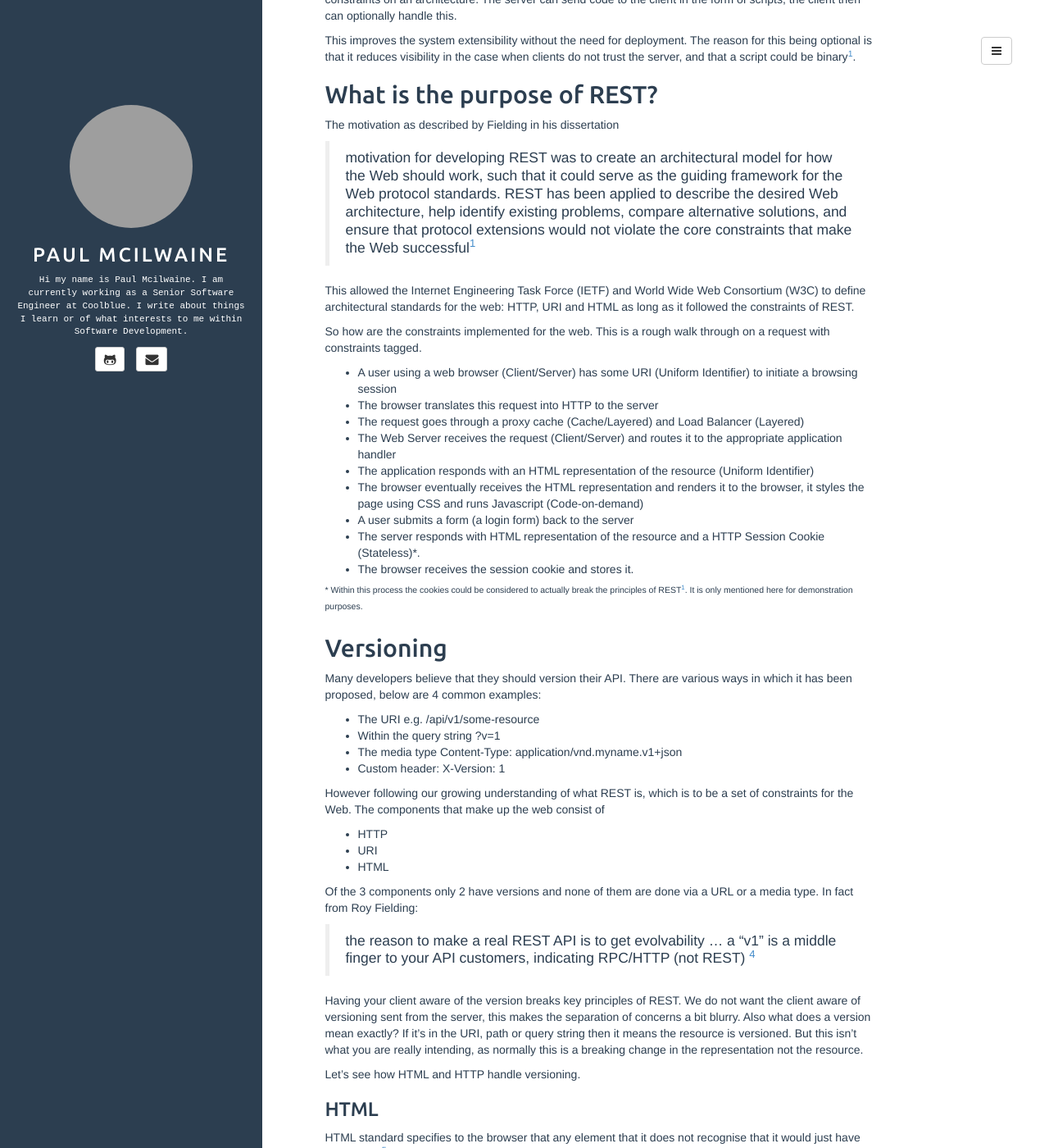
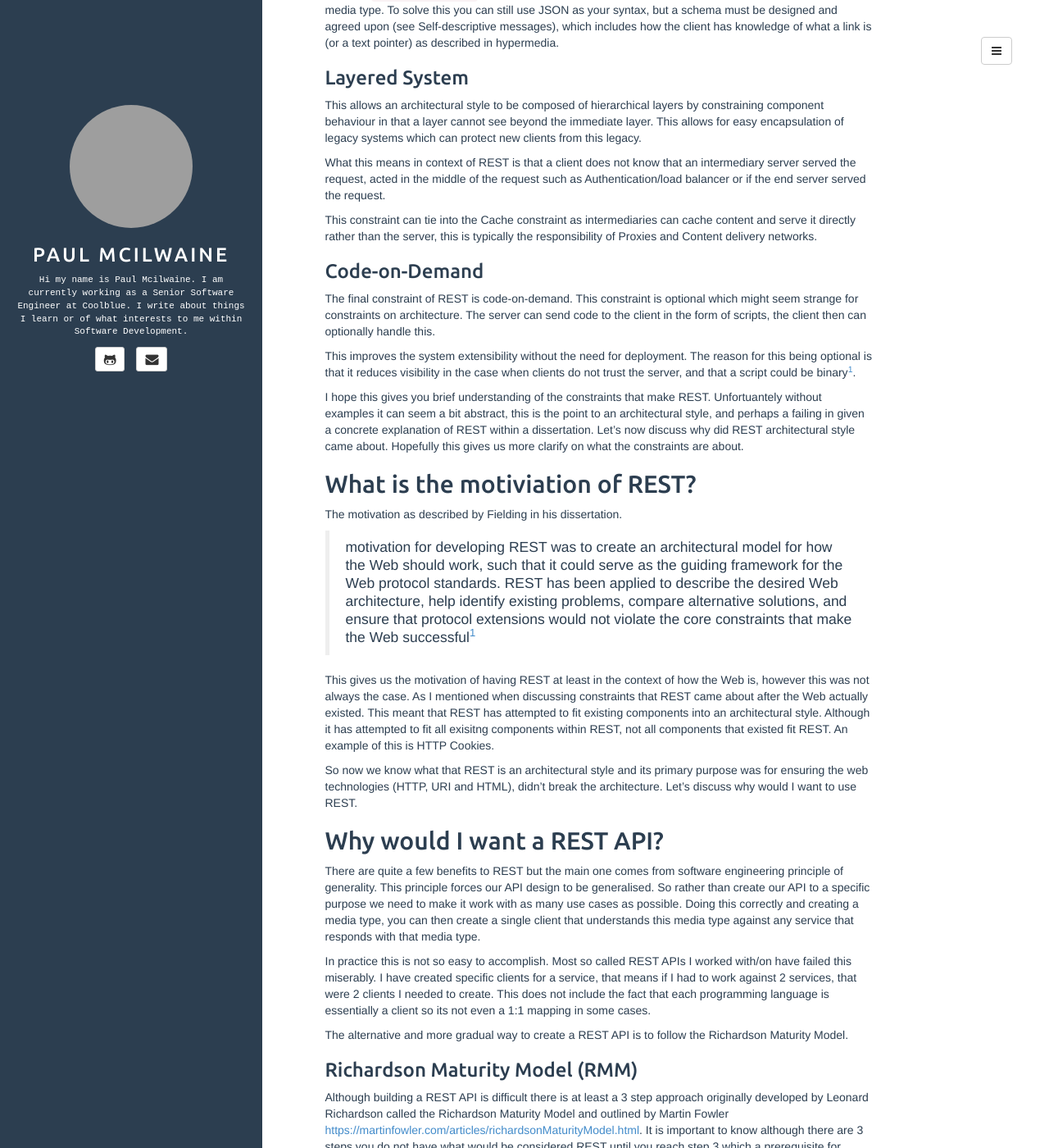
Before and after one commit to pmcilwaine/pmcilwaine.github.io, a Jekyll site: the page built from _posts/2019-08-01-understanding-rest.md, in a window 1280 px wide and 1400 px high, scrolled down 2882 px. Shown: the whole window at 82% size. Built offline with Jekyll 4.4.1, drawn with Linux system fonts in a browser that asks for light colours; comment, search, counter and statistics services are not loaded; some of the changed text lies outside the part shown; grey boxes are pictures that could not be loaded.

Commit message:
Updated REST article, added more drafts

```diff
--- a/_posts/2019-08-01-understanding-rest.md
+++ b/_posts/2019-08-01-understanding-rest.md
@@ -5,26 +5,28 @@
 comments: true
 ---
 
-As a developer you will probably have heard of the term REST, and after thinking about having some understanding of what REST is, you’ve created your own API labelled it RESTful and had clients developed to use it. But is what you really developed actually REST under its definition or something else?
+As a developer you may have heard of the term REST, you may have worked with or created an API that was called RESTful. However was it actually REST or was it missing some requirements? Below I will walk through what REST is to the best of my knowledge.
 
-## What is REST
+## What is REST?
 REST stands for Representational State Transfer, and was described in Roy T. Fielding’s dissertation back in 2000[^1].
 
 > [REST is an] architectural style for distributed hypermedia systems, describing the software engineering principles guiding REST and the interaction constraints chosen to retain those principles, while contrasting them to the constraints of other architectural styles.
 
-This is a brief description of what REST is, but we should first discuss what hypermedia systems are as they are fundamental to understanding REST.
+This is a brief description of what REST is and also contains a lot of information, so I first feel I need to explain what hypermedia is.
 
 ### Hypermedia
-Understanding hypermedia requires further definition of that of HyperText
+The term hypermedia is actually a superset of the term Hypertext, so before I give a definition of hypermedia, below is a definition of hypertext. The distinction between the two is small.
 
 > Hypertext is basically the same as regular text - it can be stored, read, searched, or edited - with an important exception: hypertext is text with pointers to other text. The browsers let you deal with the pointers in a transparent way -- select the pointer, and you are presented with the text that is pointed to[^2]
 
-Examples of hypertext are Microsoft Help, and Hyperstudio/Hypercard. Now that we understand that hypertext is text that contains pointers to other text (to be brief). Hypermedia is a superset of hypertext. This means that it has text, and pointers to other text but can also contain images, video, sound, etc. An example of hypermedia is the World Wide Web (WWW).
+Examples of hypertext are Microsoft Help, and Hyperstudio/Hypercard.
 
-Now that we know what hypermedia is, how is it related to REST? As stated in the dissertation[^1] describing REST, hypermedia is a constraint within the REST architecture.
+Like I said Hypermedia is superset to hypertext, so what are the additions to hypermedia that are not in the underlying term? Well, as the name suggests its media. Media can be in form of images, video, sound etc. So hypermedia although very important to understand, is quite a simple concept.
+
+Now that we know what hypermedia is, we should go over the constraints as stated previously REST is an architectural style for distributed hypermedia systems.
 
 ## Constraints
-To ensure our architecture is well defined and has boundaries, we want to set some constraints. An interesting thing to know is that most cases you want to design from a blank canvas (no pre-existing system), however in respect to REST it started from a pre-existing system (the web).
+To ensure our architecture is well defined and has boundaries, we want to set some constraints. What differs REST to other architectural styles is that they usually are created first, however REST started against a pre-existing system.
 
 There are six constraints within REST as listed below.
 
@@ -35,17 +37,17 @@
 5. Layered System
 6. Code-on-Demand (optional)
 
-Each constraint listed adds something to the constraint above it as a whole this gives us the architectural style of REST.
+Each constraint listed adds to the constraint above it as a whole this gives us as a whole, the architectural style of REST.
 
 ### Client-Server
 This is the first constraint to the architectural style. The main principle behind client-server is separation of concerns.
 
-The purpose of separation of concerns allows us to separate the user interface which improves portability and concerns of the server which improves the scalability of the service.
+The purpose of separation of concerns requires us to separate the user interface which improves portability and concerns of the server which improves the scalability of the service.
 
-As we have the principle of separation of concerns, we get evolvability. That means that client and server can evolve independently.[^1][^3]
+The principle of separation of concerns gives us evolvability. For a client server architecture to really work well and in the case of REST we want both the client and server to evolve independently from each other[^1][^3]. This evolvability is important and I'll discuss it again in how we can attempt to ensure this.
 
 ### Stateless
-This means that the client must send all the necessary information to the service to understand the request. This requires the client to store some state and it should be sent with the request.
+This means that the client must send all the necessary information to the service to understand the request. This requires the client to store some state and it should be sent with the request to ensure the request is fulfilled correctly.
 
 Advantages of this constraint are visibility, reliability, and scalability. It has a drawback as each request needs to contain all the information in the request thus reduces network performance, it also reduces server control of consistent application behaviour as part of the application state is now stored on the client. [^1]
 
@@ -64,114 +66,66 @@
 
 We apply the software engineering principle of generality to achieve this. The trade-off of this is that we degrade efficiency as we are building to a standard rather than something specific to the applications needs.
 
-Let’s describe what each of these interface constraints mean:
+So let me explain more about these interface constraints.
 
 #### Resources & Resource Identifiers
-Anything that can be named, can be a resource. A resource is a contextual mapping to a set of entities, it’s not the mapping of an entity at a particular point in time. This means that the entities can evolve over time but the resource does not.
+Anything that can be named, can be a resource. A resource is a contextual mapping to a set of entities, it’s not the mapping of an entity at a particular point in time. This means that the entities can evolve over time but the resource does not. An example of this is todays weather which might have a URI like below.
+
+> /weather/today
+
+This URI will always be the same, however as we know today will change. If the todays date is January 1st then tomorrow the URI will point to data for January 2nd. As stated the URI stays the same, but the data is different.
 
 #### Resource Representations
 A representation consists of data, metadata describing the data, and, on occasion, metadata to describe the metadata.
 
-* Meta data is in key, value pairs. In the response message it may contain, representation metadata and resource metadata.
+* Meta data is in key value pairs. In the response message it may contain, representation metadata and resource metadata.
 * Control data could be used if we want to get only a newer version than a one stored in cache.
-* The data format of a representation is the media type. It must be sent so the client can understand the representation format.
+* The data format of a representation is the media type. It must be sent, so the client can understand the representation format.
 
 #### Self-descriptive messages
-In short this means it means the data format representation MUST always come with the media type. The media type must be well specified and that client and server both agree about the media type refers to.
+In short this means it means the data format representation MUST always come with the media type. The media type must be well specified and that client and server both agree about what the media type refers to.
 
-This allows you to create your own media type, with specification and as long as both server and client agree then this constraint satisfied.
+This allows you to create your own media type, with specification and as long as both server and client agree then this constraint is satisfied.
 
 #### Hypermedia as the engine of application state
-This is generally where most REST APIs fail. The client does not need any prior knowledge of the service to use it other than an entry point, and understanding of the media type. All interactions thereafter are driven by hypermedia.
+This is generally where most REST APIs fail. The client does not need any prior knowledge of the service to use it other than an entry point, and understanding of the media type. All interactions thereafter are driven by hypermedia. As prevously stated in the explanation of hypermedia, this demonstrates the importance of hypermedia as it is to REST. Without being able to link to other data, you wouldn't get much use out of the API, and your client would need prior knowledge of the system to retrieve more information.
 
-An example `application/json` is common media type used for services that claim to be following REST, however `application/json` does not have a concept of links so therefore you aren’t RESTful. You can create your own media type which is an extension of REST to incorporate this.
+An example: `application/json` is common media type used for services that claim to be following REST, however `application/json` does not have a concept of links so therefore you aren’t RESTful with this media type. To solve this you can still use JSON as your syntax, but a schema must be designed and agreed upon (see Self-descriptive messages), which includes how the client has knowledge of what a link is (or a text pointer) as described in hypermedia.
 
-#### Layered System
+### Layered System
 This allows an architectural style to be composed of hierarchical layers by constraining component behaviour in that a layer cannot see beyond the immediate layer. This allows for easy encapsulation of legacy systems which can protect new clients from this legacy.
 
 What this means in context of REST is that a client does not know that an intermediary server served the request, acted in the middle of the request such as Authentication/load balancer or if the end server served the request.
 
-#### Code-on-Demand
-The final constraint of REST is code-on-demand. This constraint is optional which might seem strange for constraints on an architecture. The server can send code to the client in the form of scripts, the client then can optionally handle this.
+This constraint can tie into the Cache constraint as intermediaries can cache content and serve it directly rather than the server, this is typically the responsibility of Proxies and Content delivery networks.
+
+### Code-on-Demand
+The final constraint of REST is code-on-demand. This constraint is optional which might seem strange for constraints on architecture. The server can send code to the client in the form of scripts, the client then can optionally handle this.
 
 This improves the system extensibility without the need for deployment. The reason for this being optional is that it reduces visibility in the case when clients do not trust the server, and that a script could be binary[^1].
 
-## What is the purpose of REST?
-The motivation as described by Fielding in his dissertation
+I hope this gives you brief understanding of the constraints that make REST. Unfortuantely without examples it can seem a bit abstract, this is the point to an architectural style, and perhaps a failing in given a concrete explanation of REST within a dissertation. Let's now discuss why did REST architectural style came about. Hopefully this gives us more clarify on what the constraints are about.
+
+## What is the motiviation of REST?
+The motivation as described by Fielding in his dissertation.
 
 > motivation for developing REST was to create an architectural model for how the Web should work, such that it could serve as the guiding framework for the Web protocol standards. REST has been applied to describe the desired Web architecture, help identify existing problems, compare alternative solutions, and ensure that protocol extensions would not violate the core constraints that make the Web successful[^1]
 
-This allowed the Internet Engineering Task Force (IETF) and World Wide Web Consortium (W3C) to define architectural standards for the web: HTTP, URI and HTML as long as it followed the constraints of REST.
+This gives us the motivation of having REST at least in the context of how the Web is, however this was not always the case. As I mentioned when discussing constraints that REST came about after the Web actually existed. This meant that REST has attempted to fit existing components into an architectural style. Although it has attempted to fit all exisitng components within REST, not all components that existed fit REST. An example of this is HTTP Cookies.
 
-So how are the constraints implemented for the web. This is a rough walk through on a request with constraints tagged.
+So now we know what that REST is an architectural style and its primary purpose was for ensuring the web technologies (HTTP, URI and HTML), didn't break the architecture. Let's discuss why would I want to use REST.
 
-* A user using a web browser (Client/Server) has some URI (Uniform Identifier) to initiate a browsing session
-* The browser translates this request into HTTP to the server
-* The request goes through a proxy cache (Cache/Layered) and Load Balancer (Layered)
-* The Web Server receives the request (Client/Server) and routes it to the appropriate application handler
-* The application responds with an HTML representation of the resource (Uniform Identifier)
-* The browser eventually receives the HTML representation and renders it to the browser, it styles the page using CSS and runs Javascript (Code-on-demand)
-* A user submits a form (a login form) back to the server
-* The server responds with HTML representation of the resource and a HTTP Session Cookie (Stateless)*.
-* The browser receives the session cookie and stores it.
+## Why would I want a REST API?
+There are quite a few benefits to REST but the main one comes from software engineering principle of generality. This principle forces our API design to be generalised. So rather than create our API to a specific purpose we need to make it work with as many use cases as possible. Doing this correctly and creating a media type, you can then create a single client that understands this media type against any service that responds with that media type.
 
-<sup>* Within this process the cookies could be considered to actually break the principles of REST[^1]. It is only mentioned here for demonstration purposes.</sup>
+In practice this is not so easy to accomplish. Most so called REST APIs I worked with/on have failed this miserably. I have created specific clients for a service, that means if I had to work against 2 services, that were 2 clients I needed to create. This does not include the fact that each programming language is essentially a client so its not even a 1:1 mapping in some cases.
 
-## Versioning
-Many developers believe that they should version their API. There are various ways in which it has been proposed, below are 4 common examples:
-
-* The URI e.g. /api/v1/some-resource
-* Within the query string ?v=1
-* The media type Content-Type: application/vnd.myname.v1+json
-* Custom header: X-Version: 1
-
-However following our growing understanding of what REST is, which is to be a set of constraints for the Web. The components that make up the web consist of
-
-* HTTP
-* URI
-* HTML
-
-Of the 3 components only 2 have versions and none of them are done via a URL or a media type. In fact from Roy Fielding:
-
-> the reason to make a real REST API is to get evolvability … a "v1" is a middle finger to your API customers, indicating RPC/HTTP (not REST) [^5]
-
-Having your client aware of the version breaks key principles of REST. We do not want the client aware of versioning sent from the server, this makes the separation of concerns a bit blurry. Also what does a version mean exactly? If it’s in the URI, path or query string then it means the resource is versioned. But this isn’t what you are really intending, as normally this is a breaking change in the representation not the resource.
-
-Let’s see how HTML and HTTP handle versioning.
-
-### HTML
-HTML standard specifies to the browser that any element that it does not recognise that it would just have the content[^6]. In HTML5 this changed so that the element would be parsed so that styling could be achieved[^7].
-
-Irrespective of what your browser supports unknown elements will be handled in some way. So versioning is not really important hence why in HTML5 it is completely removed.
-
-Unlike in proposed versioning methods for APIs, the client and server does not specify the HTML version it just requests text/html and returns a text/html document (HTML). Versioning is important in terms of setting a standard to follow for the client. If it’s not using the latest version it should at least know how to handle unknowns.
-
-### HTTP
-The client sends a HTTP/1.1 version but if the client supports HTTP/2 it will send an Upgrade header. If the server supports it the protocol will be switched to HTTP/2. From the server point of view it must always send the latest minor version e.g. If HTTP/1.0 is requested and it has support for HTTP/1.1 the response should be HTTP/1.1.
-
-> The "Upgrade" header field is intended to provide a simple mechanism for transitioning from HTTP/1.1 to some other protocol on the same connection.  A client MAY send a list of protocols in the Upgrade header field of a request to invite the server to switch to one or more of those protocols, in order of descending preference, before sending the final response.  A server MAY ignore a received Upgrade header field if it wishes to continue using the current protocol on that connection.  Upgrade cannot be used to insist on a protocol change.[^8]
-
-What we learn from the implementation of HTML and HTTP is that they are backwards and forwards compatible.
-
-> Backward compatibility - Newer code can read data that was written by older code.
-> Forward compatibility - Older code can read data that was written by newer code.[^4]
-
-What we can learn from how the Web components HTTP and HTML work is that we should write a standard, this standard can change and this is what we version. Within the standard we need to ensure its explicitly stated how to handle unknown properties within the media type. This is to ensure backwards and forwards compatibility.
-
-## Why would I want a REST API
-
-REST is simple but due to its simplicity, it's very difficult to implement. You need to assume clients know nothing other than an entry point, from here it requires hypermedia to allow transitions of state i.e. go from one page to another this allows the client to explore. There is no versioning i.e. we do not state we want to use URI version X, or HTML version Y. The architecture is designed so that implementation is able to handle the backward and forward compatibility and versioning is only there as how to implement the standard at a point in time as agreed.
-
-The benefits of REST is that the client cannot distinguish from an online banking website to a search engine, all whilst using the same client, and agreed upon media type (HTML).
-
-If you want to develop and API with a similar characteristic building a REST API might be the way to go. Such a reason would be to develop your own internal media type within your organisation. Once you have done that you could be a single client (or many) for the languages that wish to use this media type. This way you are not creating a client for each service thus potentially reducing specific code libraries. The trade-off is of course it will take time for the standard to be done and agreed upon.
+The alternative and more gradual way to create a REST API is to follow the Richardson Maturity Model.
 
 ### Richardson Maturity Model (RMM)
 Although building a REST API is difficult there is at least a 3 step approach originally developed by Leonard Richardson called the Richardson Maturity Model and outlined by Martin Fowler [https://martinfowler.com/articles/richardsonMaturityModel.html](https://martinfowler.com/articles/richardsonMaturityModel.html). It is important to know although there are 3 steps you do not have what would be considered REST until you reach step 3 which a prerequisite for REST.
 
-I personally do not think the majority of people who claim to have a REST API would want to follow REST. However I do think that the majority of constraints and principles it gives you should be adhered to even if you do what is essentially RPC over HTTP.
-
-
+Well that was quite a lot of information. In a future article Id like to describe versioning and how it works with REST.
 
 ## Footnotes
 [^1]: Fielding, R. (2000). Architectural Styles and the Design of Network-based Software Architectures. Retrieved from [https://www.ics.uci.edu/~fielding/pubs/dissertation/top.htm](https://www.ics.uci.edu/~fielding/pubs/dissertation/top.htm)
```
Also changed, not shown: _drafts/connection-pooling.md (added, +6 -0 lines), _drafts/rest-versioning.md (+6 -4 lines), _drafts/solid.md (+1 -1 lines).
